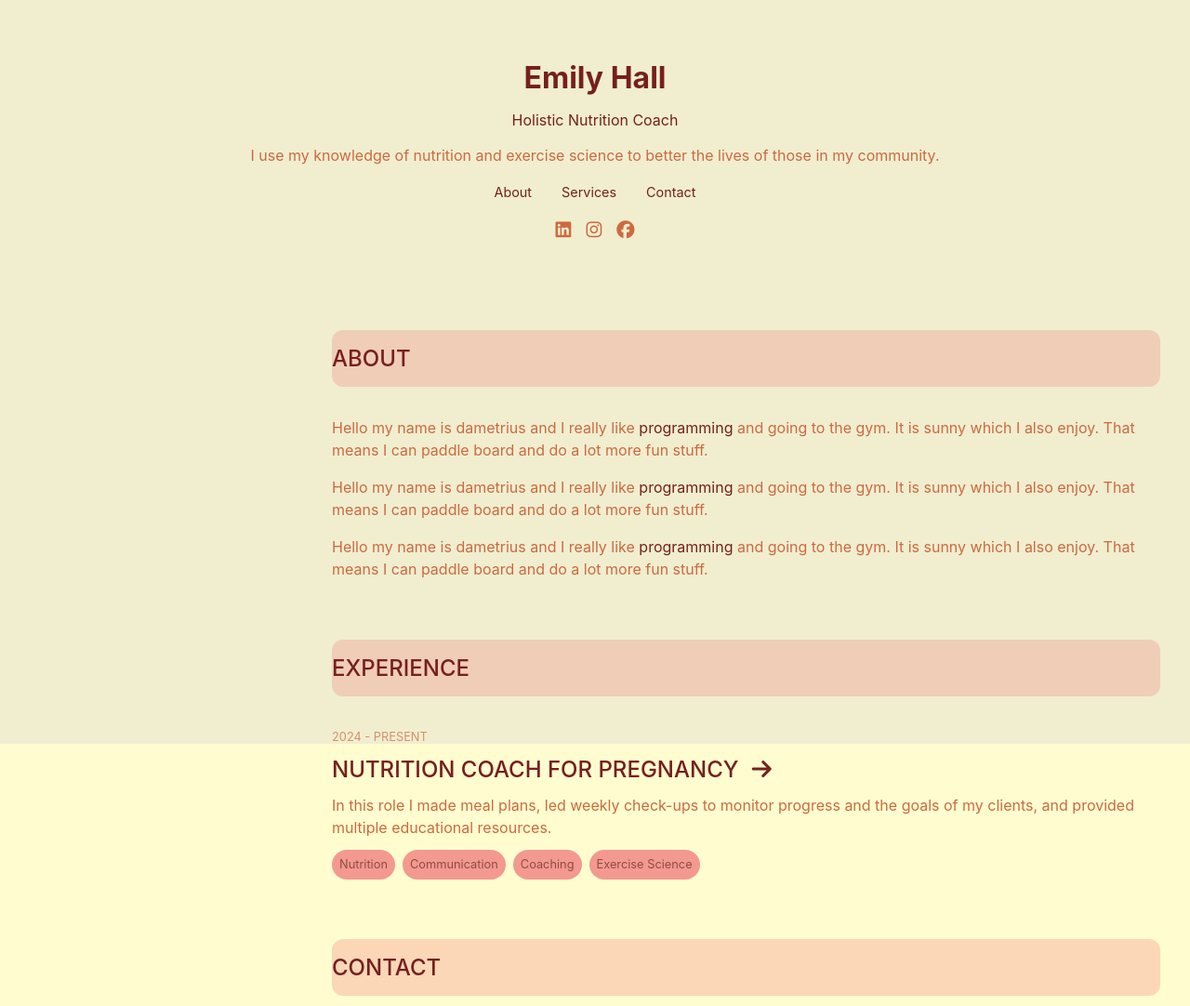
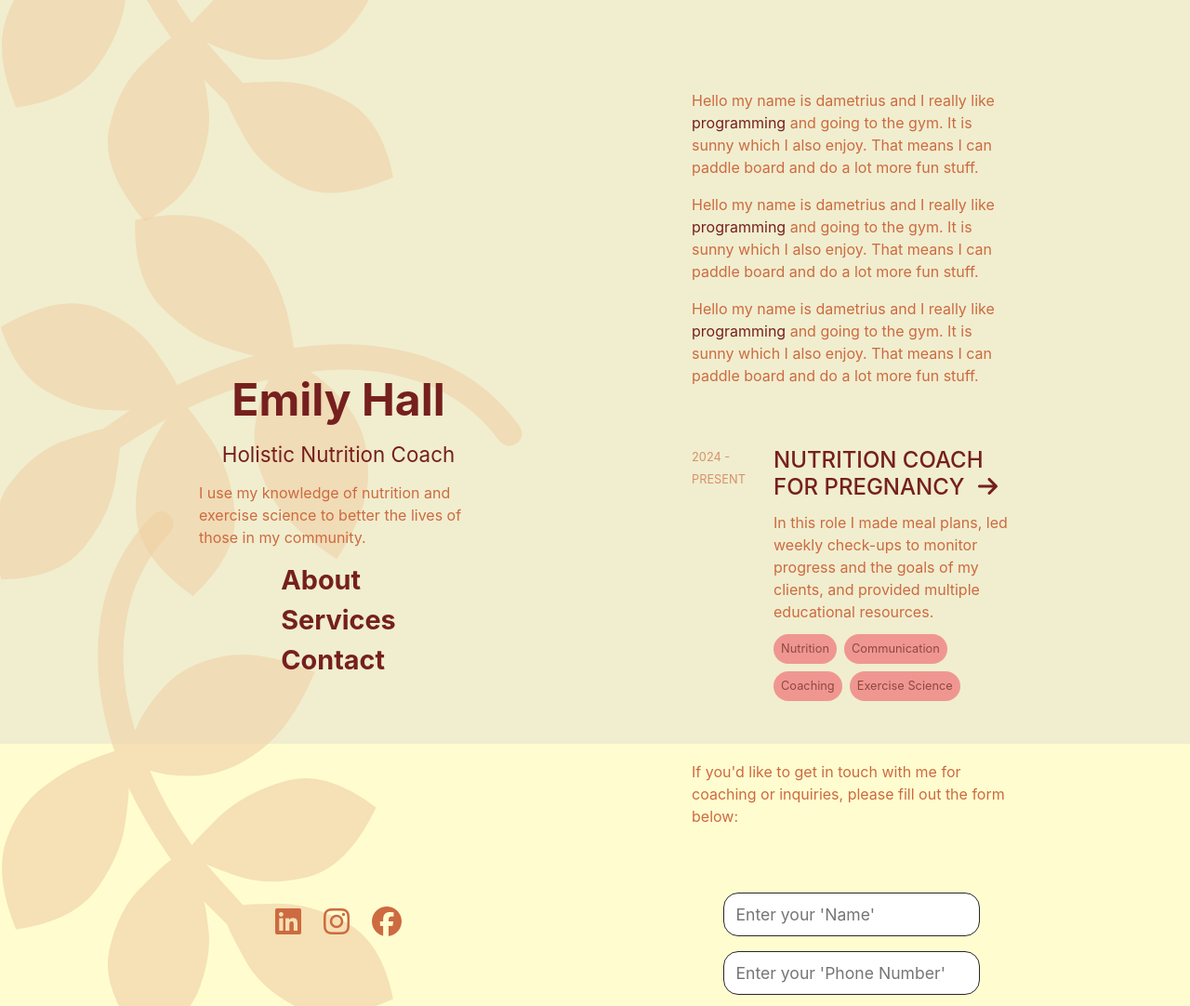
Before and after one commit to Dametrius3663/WinonaNutrition4Life.github.io, a plain HTML site: page index.html in a window 1280 px wide. Shown: the top 1082 px of the page at 93% size. Drawn offline with Linux system fonts and the light colour scheme.

Commit message:
Out with the old

```diff
--- a/About me.html
+++ /dev/null
@@ -1,38 +0,0 @@
-<head>
-    <meta charset="UTF-8">
-    <meta name="viewport" content="width=device-width, initial-scale=1.0">
-    <meta name="description" content="Personalized nutrition coaching to help you achieve your health goals.">
-    <meta name="keywords" content="Nutrition Coaching, Health Coach, Meal Planning">
-
-    <!-- Open Graph Meta Tags for social media sharing -->
-    <meta property="og:title" content="Emily's Nutrition Coaching">
-    <meta property="og:description" content="Personalized nutrition coaching to help you achieve your health goals!">
-    <meta property="og:image" content="URL_to_image.jpg"> <!-- Add an image URL -->
-    <meta property="og:url" content="https://www.nutrition4life.com">
-
-    <!-- Link to Google Fonts for custom typography -->
-    <link href="https://fonts.googleapis.com/css2?family=Open+Sans:wght@400;600&display=swap" rel="stylesheet">
-
-    <link rel="icon" href="favicon.ico" type="image/x-icon"> <!-- Optional: favicon -->
-
-    <link rel="stylesheet" href="style.css"> <!-- External CSS file -->
-</head>
-    <header class = AboutHeader>
-        <h1>About me and my journey!</h1>
-        <nav>
-            <ul>
-                <li><a href="Home.html">Home</a></li>
-                <li><a href="About me.html">About Me</a></li>
-                <li><a href="Contact.html">Contact</a></li>
-            </ul>
-        </nav>
-    </header>
-        <h2>About</h2>
-        <p>I am a Holistic Nutrition Coach from Winona Lake, IN</p>
-
-        <h2>Services</h2>
-        <ul>
-            <li>One-on-one nutrition coaching</li>
-            <li>Meal planning and goal setting</li>
-            <li>Tips for balanced eating and healthy habits</li>
-        </ul>
--- a/index.html
+++ b/index.html
@@ -23,8 +23,24 @@
 </head>
 <body id="top-of-page">
    <div class = "underlay">
-   </div>
+
+    <div class="leaves-container">
+        <div class="leaves">
+            <i class="fa-brands fa-pagelines fa-rotate-by fa-2xl" style="--fa-rotate-angle: 135deg;"></i>
+        </div>
+        <div class="leaves">
+            <i class="fa-brands fa-pagelines fa-rotate-by fa-2xl" style="--fa-rotate-angle: 235deg;"></i>
+        </div>
+        <div class="leaves">
+            <i class="fa-brands fa-pagelines fa-rotate-by fa-2xl" style="--fa-rotate-angle: 135deg;"></i>
+        </div>
+        <div class="leaves">
+            <i class="fa-brands fa-pagelines fa-rotate-by fa-2xl" style="--fa-rotate-angle: 235deg;"></i>
+        </div>
+    </div>
+    </div>
    <header>
+
         <a href="/">
             <h1> Emily Hall</h1>
         </a>
@@ -33,14 +49,14 @@
             to better the lives of those in my community.
         </p>
         <nav>
-            <a class="anchor-text" href="#about">
-                <p>About</p>
+            <a class="anchor-text " href="#about">
+                <h2>About</h2>
             </a>
             <a class="anchor-text" href="#services">
-                <p>Services</p>
+                <h2>Services</h2>
             </a>
             <a class="anchor-text" href="#contact">
-                <p>Contact</p>
+                <h2>Contact</h2>
             </a>
         </nav>
         <div class="social-link-container">
@@ -72,9 +88,9 @@
                 </p>
             </div>
         </section>
-        <section id="experience" class="sections">
+        <section id="services" class="sections">
             <div class="sticky-header">
-                <h2 class="lightText">Experience</h2>
+                <h2 class="lightText">Services</h2>
             </div>
             <div class="experience-contents">
                 <div class="experience-card">
--- a/style.css
+++ b/style.css
@@ -40,16 +40,21 @@ p::selection, h1::selection, h2::selection, h3::selection, h4::selection, h5::se
 }
 
 header, main, footer{
+    z-index: 10;
+    padding: 6rem;
     position: relative;
-    z-index: 10;
 }
 
 header {
+    position: inherit;
+    top: 0;
+    margin: auto;
+    width: 100%;
     display: flex;
     flex-direction: column;
     gap: 1rem;
     align-items: center;
-    margin: auto;
+    z-index: 10;
 }
 
 header h1, header h4, .lightText {
@@ -80,6 +85,12 @@ nav {
 nav a{
     font-size: 0.9rem;
 }
+nav a:hover{
+    border-radius: 1rem;
+    background: var(--color-hover);
+    padding: 0.25rem 0.5rem;
+    opacity: 0.8;
+}
 
 .social-link-container {
     display: flex;
@@ -98,6 +109,9 @@ nav a{
 }
 
 main{
+    position: inherit;
+    margin: auto;
+    max-width: 1000px;
     display: flex;
     flex-direction: column;
     gap: 4rem;
@@ -111,11 +125,33 @@ section{
 
 .sections {
     max-width: 1000px;
-    margin-left: 325px;
 }
+
 .about_p {
     padding-top: 1rem;
     padding-bottom: 1rem;
+}
+
+.leaves-container {
+    display: grid;
+    grid-template-columns: repeat(1, minmax(0,1fr));
+    gap: 8rem;
+    align-items: center;
+    inset: 0;
+}
+
+.leaves {
+    top: 0;
+    padding: 0 0 12rem 0;
+    z-index: 0;
+
+}
+
+.leaves i {
+    position: relative;
+    z-index: 0;
+    font-size: 36rem;
+    opacity: 0.6;
 }
 
 section h2,
@@ -270,43 +306,112 @@ button:hover {
     width: 80%;
     padding: 12px;
     margin: 8px 0;
-    border: 1px solid #ccc;
-    border-radius: 5px;
+    border: 1px solid #272727;
+    border-radius: 1rem;
     font-size: 1.1em;
 }
-@media (max-width: 768px) {
+@media (min-width: 640px) {
+    .project-card,
+    .experience-card {
+        grid-template-columns: repeat(4, minmax(0,1fr));
+    }
+    .card-column {
+        grid-column: span 3 / span 3;
+    }
+
+    .project-image-container {
+
+        order: 0;
+    }
+
     header {
-        padding: 1rem;
+        max-width: unset;
     }
-    .container {
-        margin: 20px;
-        padding: 20px;
+
+    header h1 {
+        font-size: 3rem;
+    }
+
+    header h4{
+        font-size: 1.4rem;
+    }
+
+    header p {
+        max-width: 300px;
+    }
+    .social-link-container {
+        gap: 1.5rem;
+    }
+
+    .social-link-container i {
+        font-size: 2rem;
     }
 }
-nav ul {
-    list-style-type: none;
-    padding: 0;
-    text-align: center;
+
+@media (min-width: 1024px) {
+    body {
+        grid-template-columns: repeat(2, minmax(0,1fr));
+        gap: 1rem;
+        padding: 6rem;
+        padding-top: 0;
+    }
+    header {
+        position: sticky;
+        top: 0;
+        margin-left: auto;
+        height: 100vh;
+        padding-bottom: 6rem;
     }
 
-nav ul li {
-    display: inline;
-    margin: 0 15px;
+    header h1 {
+        font-size: 3rem;
     }
 
-nav ul li a {
-    text-decoration: none;
-    color: #333;
-    font-size: 1.2em;
+    header h4{
+        font-size: 1.4rem;
     }
 
-nav ul li a:hover {
-    color: white; /* Highlight color on hover */
-    background-color: #5da260;
+    header p {
+        max-width: 300px;
     }
 
+    nav {
+        display: flex;
+        flex-direction: column;
+        flex: 1;
+        gap: 0.5rem;
+    }
 
-.contact-form input:focus, .contact-form textarea:focus {
-    border-color: #333;
-    outline: none;
+    nav a {
+        font-size: 1.2rem;
     }
+
+    .social-link-container {
+        gap: 1.5rem;
+    }
+
+    .social-link-container i {
+        font-size: 2rem;
+    }
+
+    header,main {
+        padding-top: 6rem;
+        max-width: 600px;
+        width: 100%;
+    }
+    main {
+        margin-right: auto;
+    }
+    .sticky-header {
+        display: none;
+    }
+
+    footer {
+        grid-column: span 2 / span 2;
+        flex-direction: row;
+        max-width: 1200;
+        margin: 0 auto;
+        width: 100%;
+    }
+
+}
```
Also changed, not shown: Contact.html (deleted, +0 -72 lines), Home.html (deleted, +0 -60 lines). Lines whose indentation alone changed are shown as unchanged.
